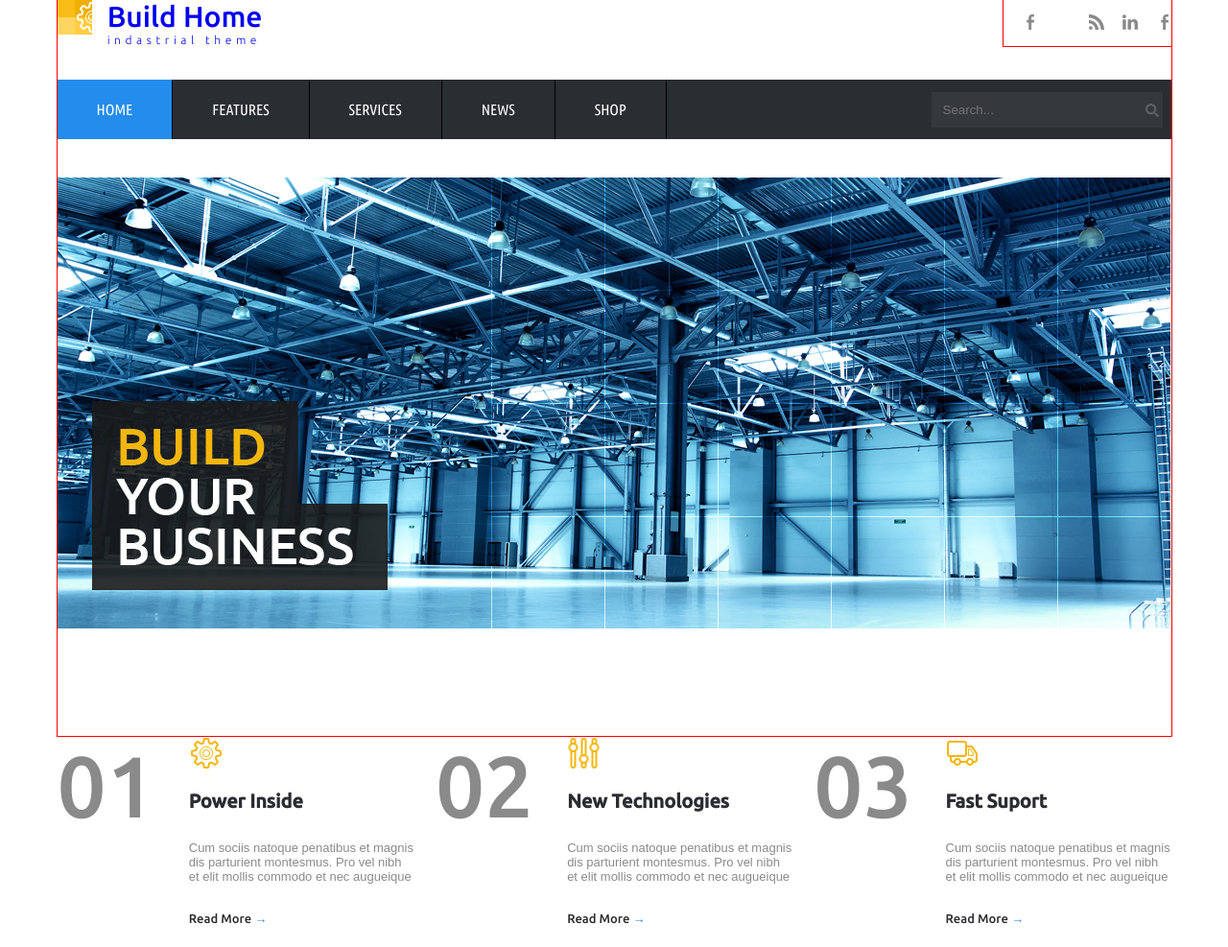
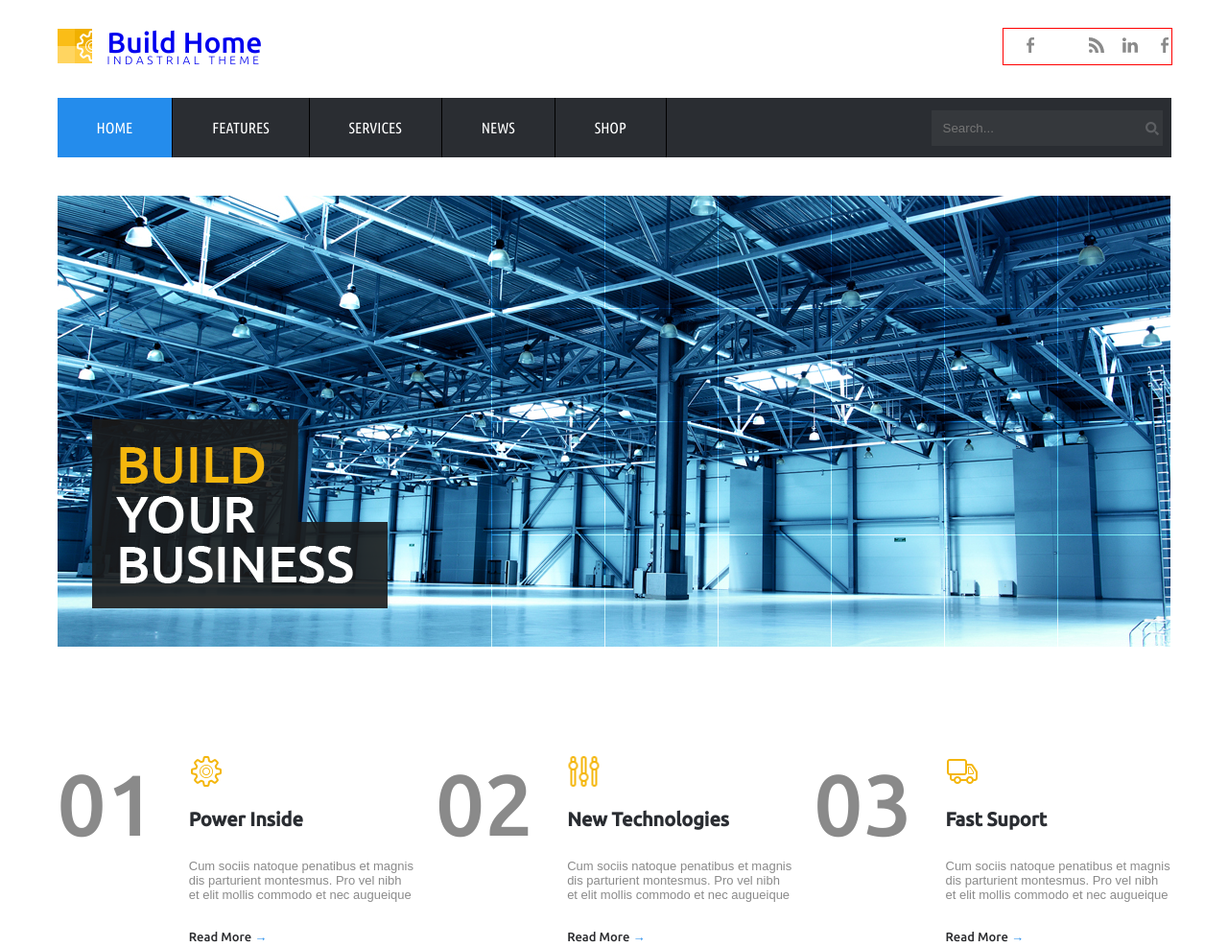
Before and after one commit to OlegLugyna/HomeWork_19_20, a website: page public/index.html in a window 1280 px wide. Shown: the top 987 px of the page at 96% size. Drawn offline with nearby package versions, Linux system fonts and the light colour scheme.

Commit message:
load edits 130717

```diff
--- a/src/sass/_header.scss
+++ b/src/sass/_header.scss
@@ -1,9 +1,10 @@
-
+.wrapper__header {
+  padding-top: 30px;
+}
 
 .header {
   width: 1161px;
   margin: 0 auto;
-  outline: 1px solid red;
   padding-bottom: 73px;
 
   .header__banner {
@@ -18,14 +19,23 @@
       display: flex;
       justify-content: space-between;
 
+      i {
+        display: block;
+        height: 37px;
+        width: 37px;
+      }
+
       .logo__title {
         font-size: rem(30);
+        line-height: 28px;
       }
 
       .logo__caption {
         font-size: rem(12);
         font-family: $ubuntuLight;
-        letter-spacing: rem(4.6);
+        letter-spacing: 3.5px;
+        line-height: 9px;
+        text-transform: uppercase;
       }
     }
 
```
Also changed, not shown: public/index.html (+3 -1 lines), public/css/style.css, public/img/svg/skp.svg (added).
